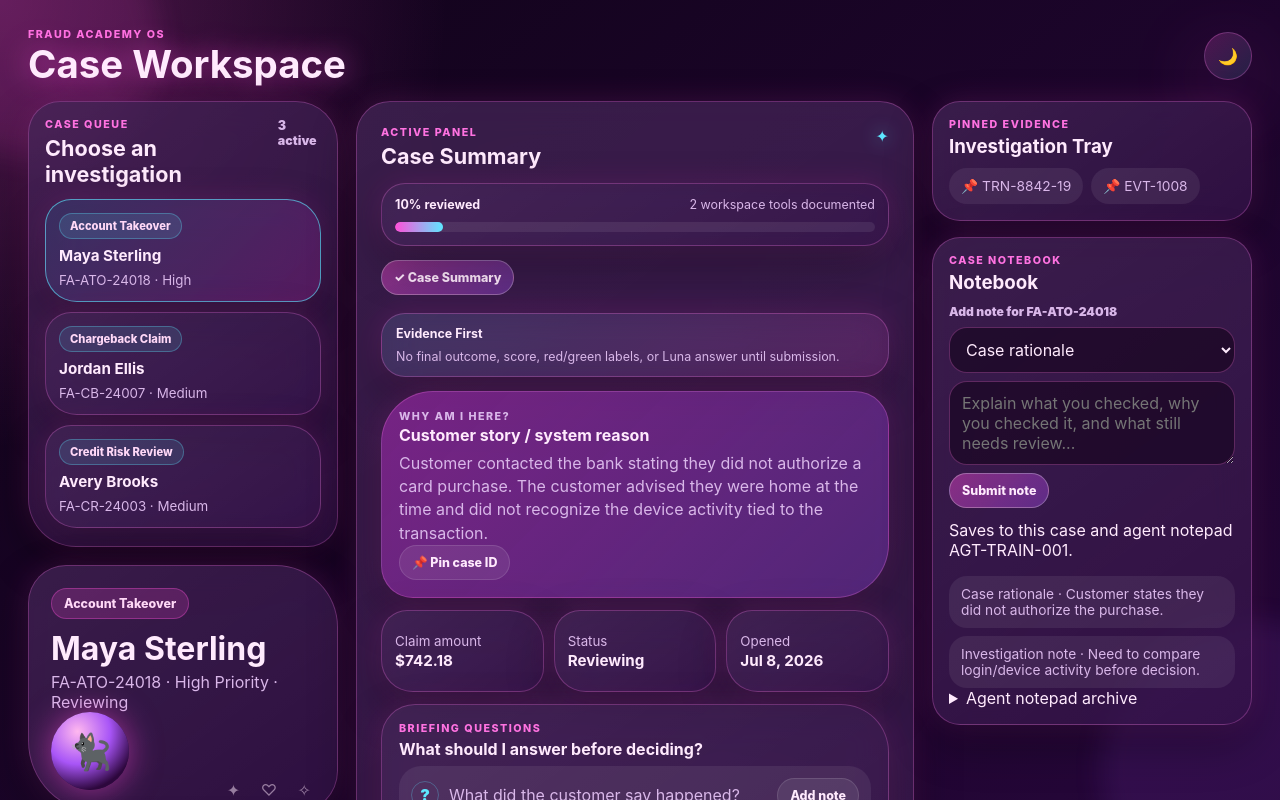
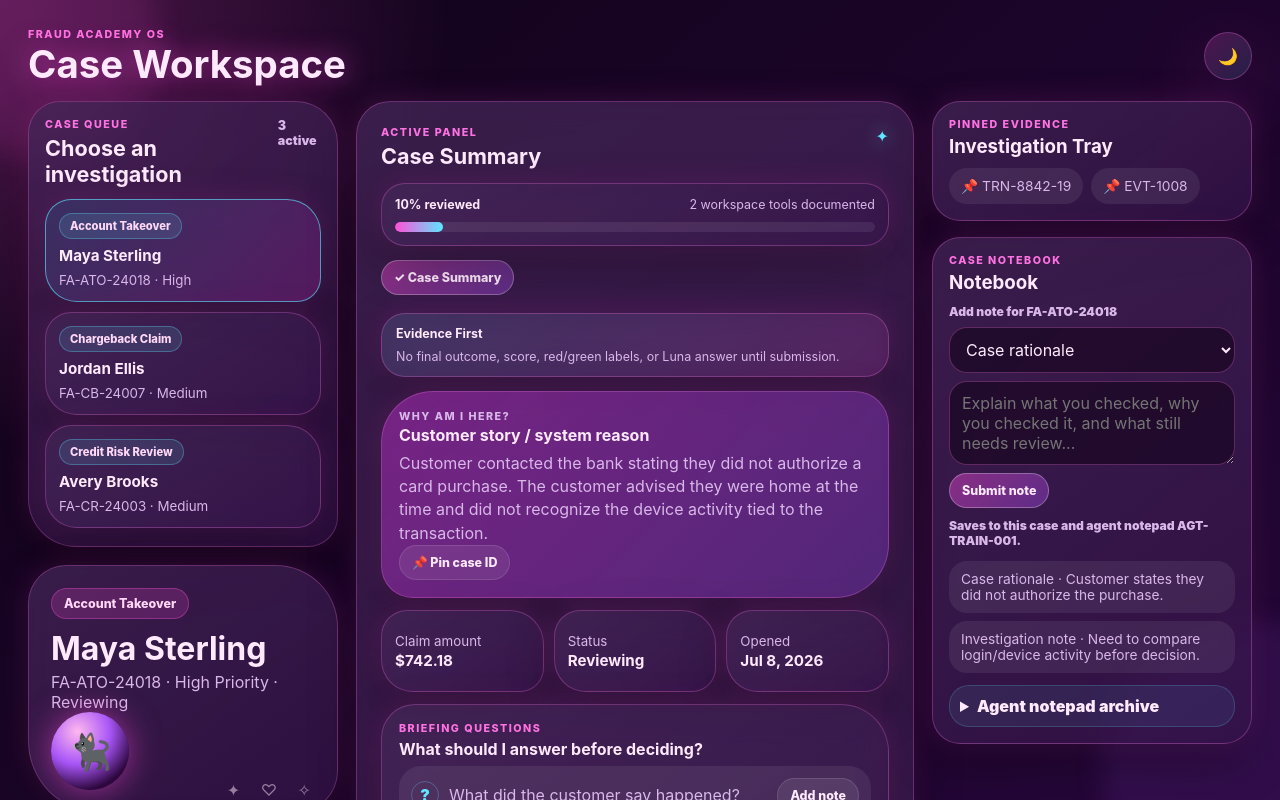
Before and after one commit to iamre2024-debug/fraud-Academy-v1, a React (Vite) app: page / in a window 1280 px wide. Shown: the top 800 px of the page. Built offline with nearby package versions, Linux system fonts and the light colour scheme.

Commit message:
Style agent notepad archive

```diff
--- a/src/styles.css
+++ b/src/styles.css
@@ -15,7 +15,6 @@
   color: var(--cream);
   background: var(--bg);
 }
-
 * { box-sizing: border-box; }
 body { margin: 0; min-height: 100vh; background: radial-gradient(circle at top left, rgba(255, 79, 216, 0.28), transparent 28rem), radial-gradient(circle at bottom right, rgba(94, 231, 255, 0.16), transparent 24rem), linear-gradient(140deg, #100318 0%, #240637 55%, #120218 100%); }
 button { border: 0; color: inherit; cursor: pointer; font: inherit; }
@@ -91,12 +90,19 @@ h1 { margin-bottom: 0; font-size: clamp(1.45rem, 5vw, 2.4rem); line-height: 1; t
 .profile-change-card > span { color: var(--cyan); font-size: 0.75rem; font-weight: 900; }
 .profile-change-card strong { display: block; margin-bottom: 3px; }
 .profile-change-card small { display: inline-block; margin-top: 5px; color: var(--hot); font-weight: 800; }
-.note-composer { display: grid; gap: 8px; margin-bottom: 12px; }
-.note-composer label { color: var(--muted); font-size: 0.76rem; font-weight: 900; }
+.note-composer { display: grid; gap: 8px; margin-bottom: 10px; }
+.note-composer label, .notepad-caption { color: var(--muted); font-size: 0.76rem; font-weight: 900; }
 .note-composer select, .note-composer textarea { width: 100%; border-radius: 18px; padding: 11px 12px; border: 1px solid rgba(255,119,231,0.28); background: rgba(22,5,31,0.64); color: var(--cream); outline: none; font: inherit; }
 .note-composer textarea { resize: vertical; }
 .note-composer select:focus, .note-composer textarea:focus { border-color: rgba(94,231,255,0.58); box-shadow: 0 0 0 3px rgba(94,231,255,0.12); }
 .note-composer button { width: fit-content; }
+.agent-notepad { margin-top: 12px; border-radius: 20px; padding: 10px; background: rgba(94,231,255,0.08); border: 1px solid rgba(94,231,255,0.18); }
+.agent-notepad summary { cursor: pointer; font-weight: 900; color: var(--cream); }
+.agent-notepad ul { display: grid; gap: 8px; margin: 10px 0 0; padding: 0; list-style: none; }
+.agent-notepad li { border-radius: 16px; padding: 9px 10px; background: rgba(255,255,255,0.07); }
+.agent-notepad strong, .agent-notepad span, .agent-notepad p { display: block; margin: 0; }
+.agent-notepad span { color: var(--hot); font-size: 0.72rem; font-weight: 800; margin-top: 3px; }
+.agent-notepad p { color: var(--muted); font-size: 0.8rem; margin-top: 5px; line-height: 1.35; }
 .summary-strip { display: flex; justify-content: space-between; align-items: center; gap: 10px; border-radius: 24px; padding: 13px; background: rgba(94,231,255,0.08); border: 1px solid rgba(94,231,255,0.18); color: var(--muted); font-size: 0.78rem; }
 .summary-strip strong { color: var(--cream); }
 .event-list { display: grid; gap: 10px; }
```
